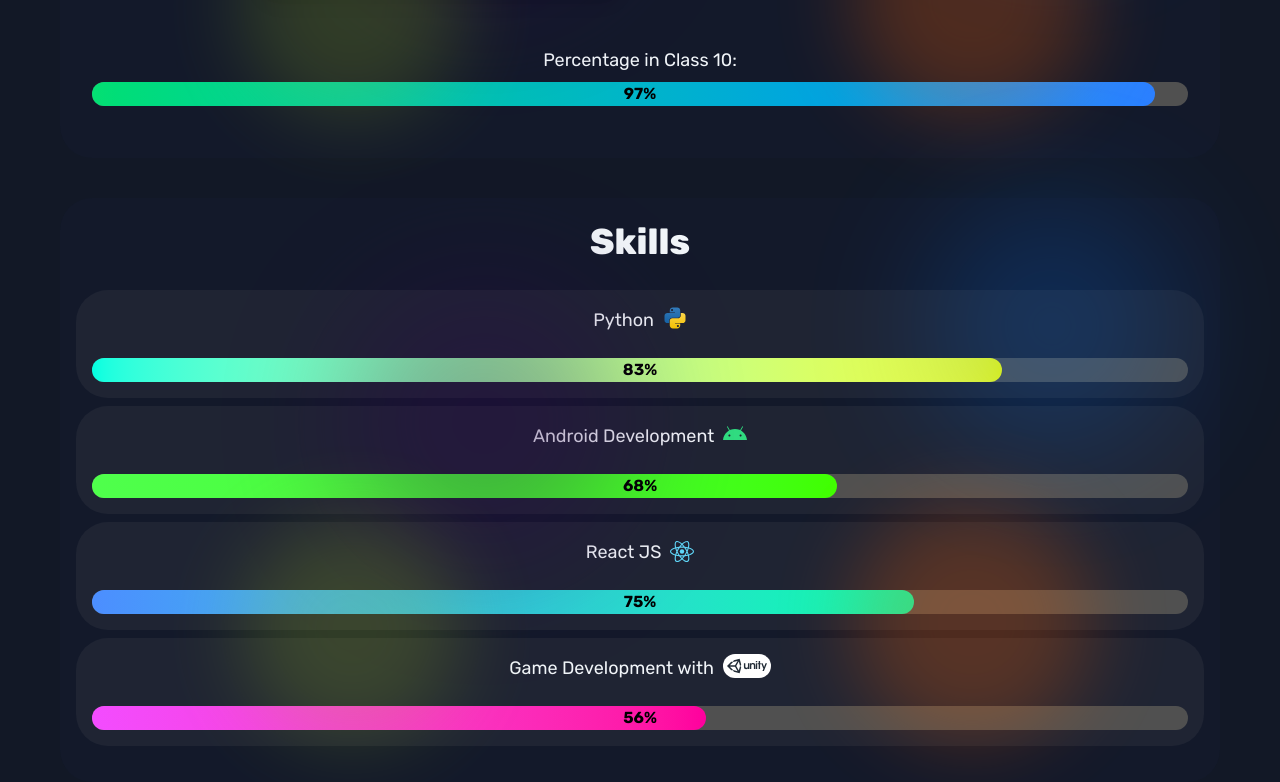
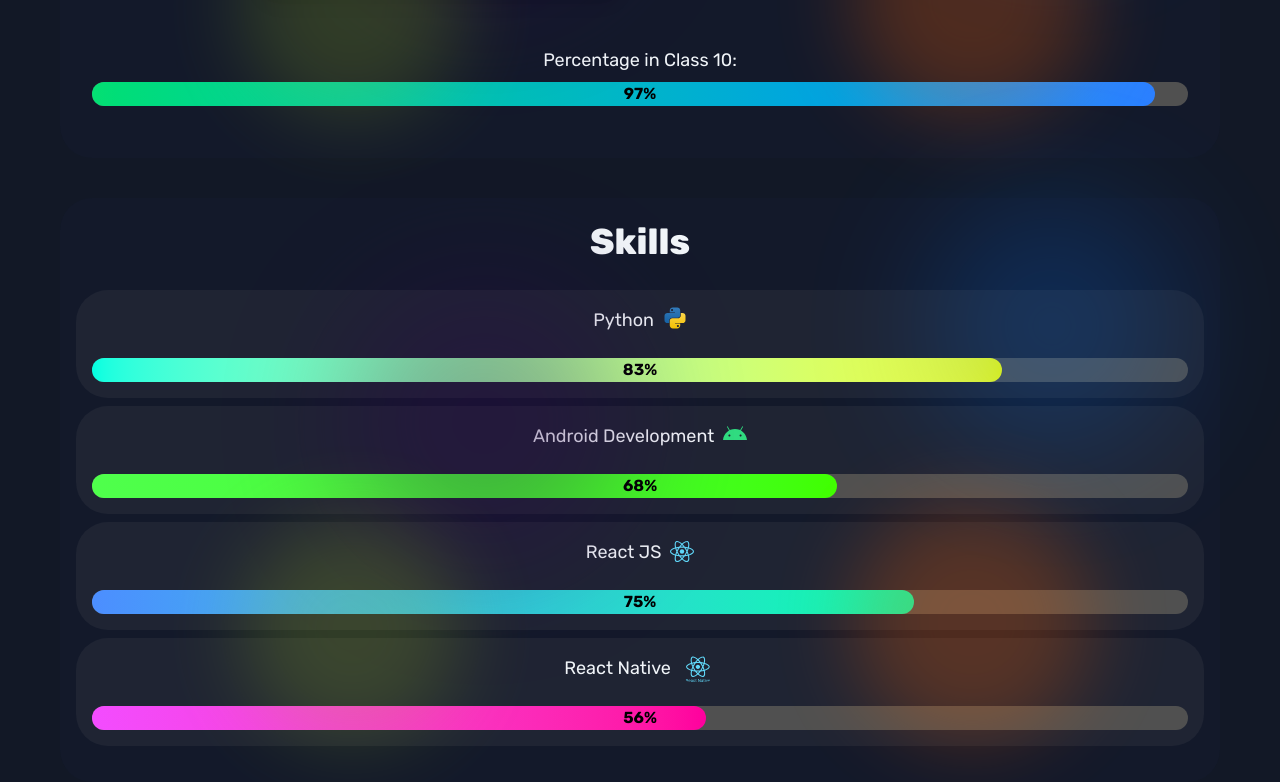
Before and after one commit to yuvraj-sd/my-portfolio, a React (Vite) app: page / in a window 1280 px wide. Shown: the part 1699-2481 px from the top of the page. Built offline with nearby package versions, Linux system fonts and the light colour scheme.

Commit message:
complete skills spage

```diff
--- a/src/components/Skills.jsx
+++ b/src/components/Skills.jsx
@@ -1,13 +1,13 @@
 import React from 'react'
 import PythonLogo from '../assets/python-svg.svg'
 import ReactLogo from '../assets/react_logo.svg'
-import UnityLogo from '../assets/unity_logo.svg'
+import ReactNativeLogo from '../assets/react_native_logo.svg'
 
 const Skills = () => {
   const pythonSkill = 83
   const androidSkill = 68
   const reactSkill = 75
-  const unitySkill = 56
+  const reactNativeSkill = 56
 
   return (
     <div className='p-4 text-[var(--text)] justify-center'>
@@ -106,28 +106,28 @@
 
 
 
-        {/* unity game dev div */}
+        {/* react native div */}
         <div className="flex flex-col bg-[#8080801c] rounded-4xl items-center gap-4 p-4 w-full">
 
           <div className='flex flex-row mb-2 '>
-            <h2 className="text-lg"><pre>Game Development with  </pre></h2>
+            <h2 className="text-lg"><pre>React Native  </pre></h2>
             <span>
-<img src={UnityLogo} alt="Python logo" width={48} className='rounded-xl' />
+              <img src={ReactNativeLogo} alt="Python logo" width={36} className='rounded-xl' />
             </span>
           </div>
           <div className="w-full bg-[var(--non-text)] rounded-full h-6 relative"
             role="progressbar"
-            aria-valuenow={unitySkill}
+            aria-valuenow={reactNativeSkill}
             aria-valuemin={0}
             aria-valuemax={100}
             aria-label="Python skill proficiency"
           >
             <div
               className="bg-gradient-to-r from-[#f34cff] to-[#ff009d] h-6 rounded-full transition-colors duration-300"
-              style={{ width: `${unitySkill}%` }}
+              style={{ width: `${reactNativeSkill}%` }}
             />
             <span className="absolute left-1/2 top-1/2 transform -translate-x-1/2 -translate-y-1/2 font-bold text-black">
-              {unitySkill}%
+              {reactNativeSkill}%
             </span>
           </div>
         </div>
```
Also changed, not shown: src/assets/react_native_logo.svg (added).
